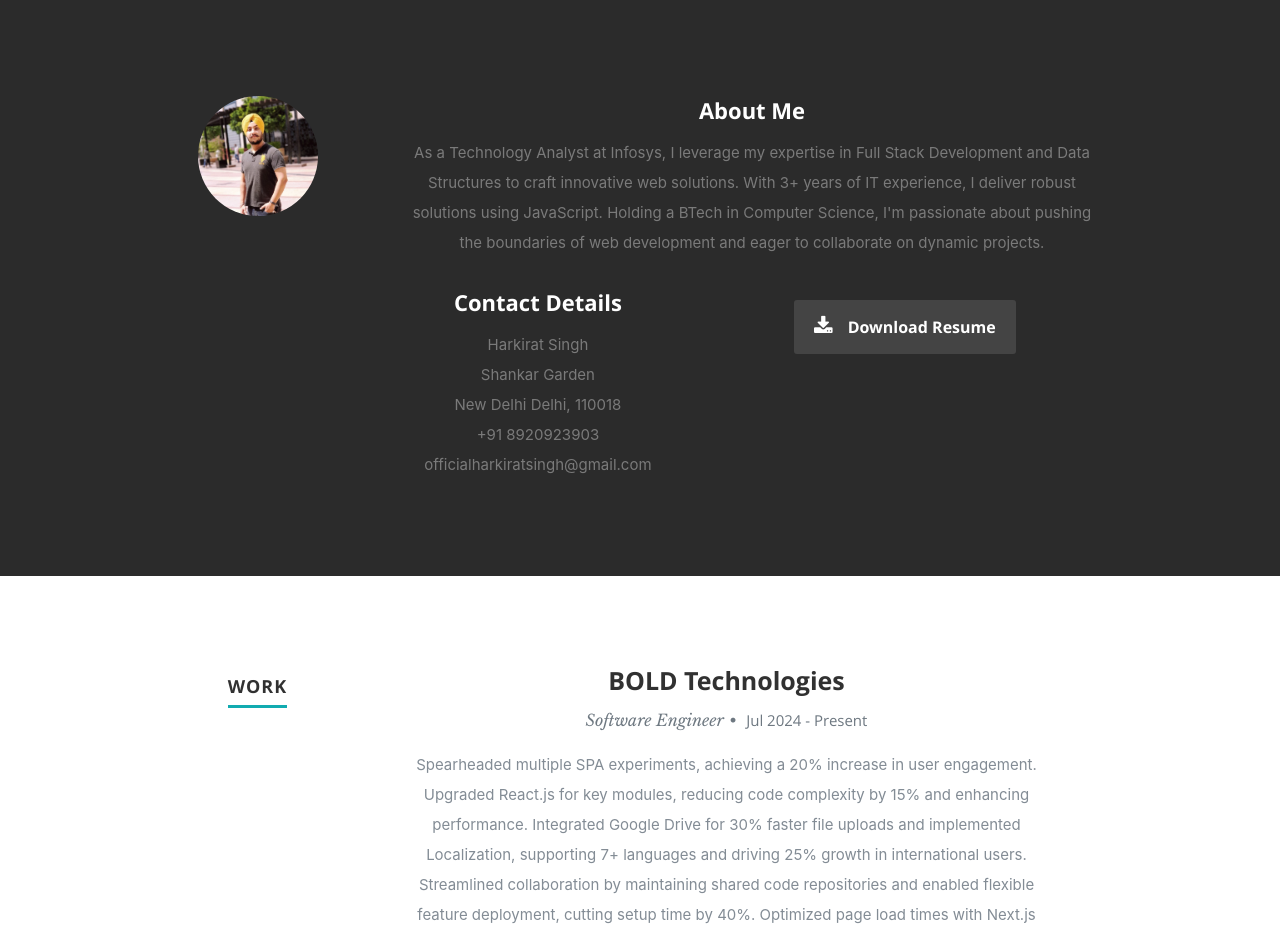
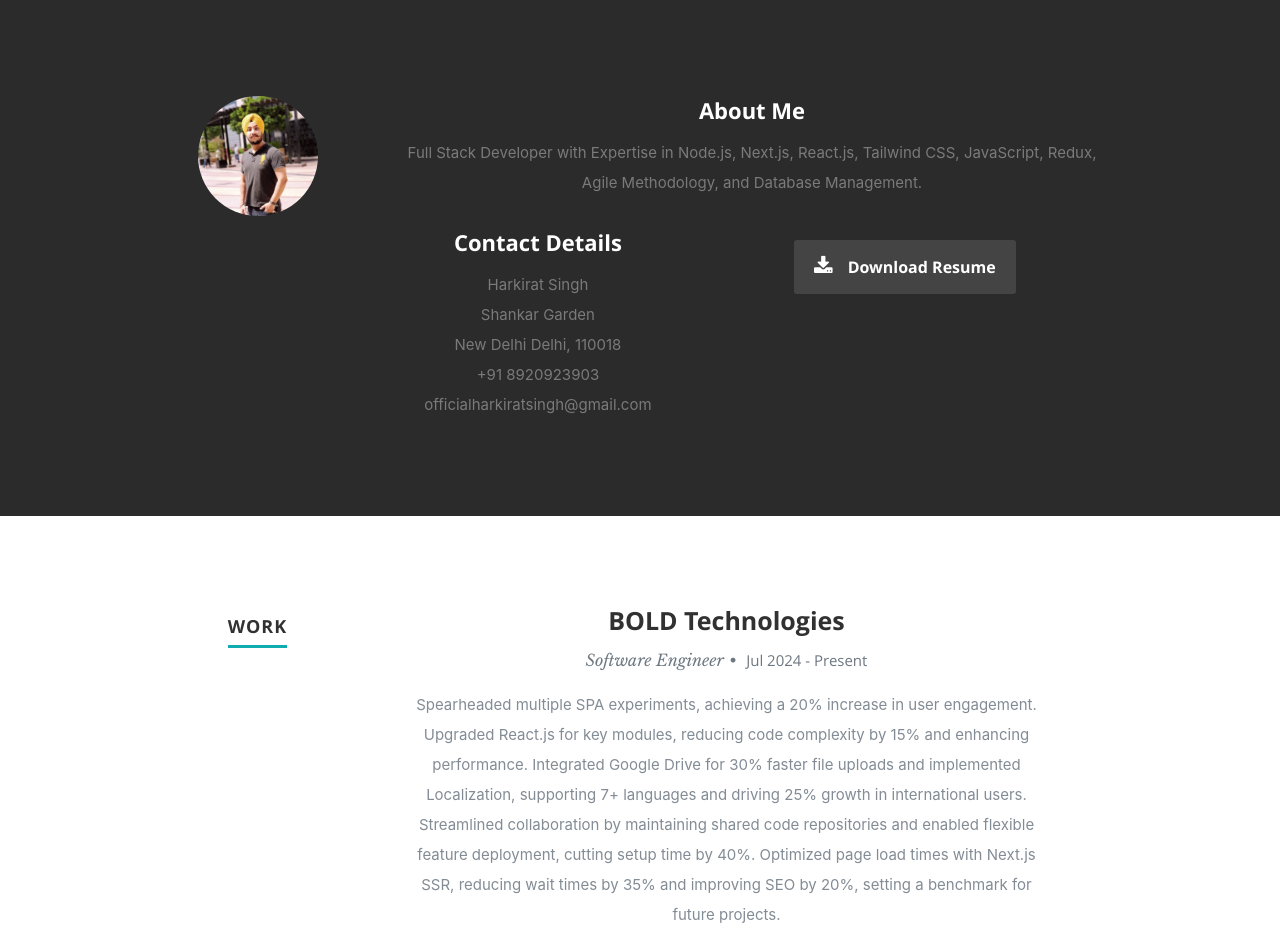
Before and after one commit to harkiratsingh97/Portfolio, a React (Create React App) app: page / in a window 1280 px wide. Shown: the part 800-1735 px from the top of the page. Built offline with nearby package versions, Linux system fonts and the light colour scheme.

Commit message:
Update bio

```diff
--- a/src/resumeData.js
+++ b/src/resumeData.js
@@ -5,7 +5,7 @@
 		description:
 			"Technology Analyst at Infosys | Computer Science, Data Structures, Node.js, React.js",
 		image: "IG_Harkirat.png",
-		bio: "As a Technology Analyst at Infosys, I leverage my expertise in Full Stack Development and Data Structures to craft innovative web solutions. With 3+ years of IT experience, I deliver robust solutions using JavaScript. Holding a BTech in Computer Science, I'm passionate about pushing the boundaries of web development and eager to collaborate on dynamic projects. ",
+		bio: "Full Stack Developer with Expertise in Node.js, Next.js, React.js, Tailwind CSS, JavaScript, Redux, Agile Methodology, and Database Management.",
 		contactmessage: "Get in touch with me to receive further details.",
 		email: "officialharkiratsingh@gmail.com",
 		phone: "+91 8920923903",
```
